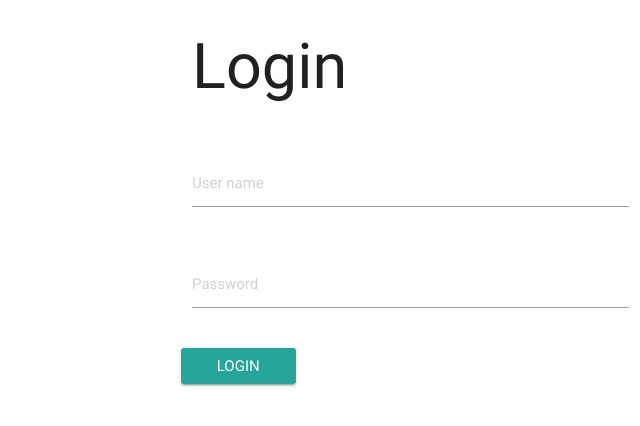
After one commit to DLProgram/Project_Snake_Sort, a Flask app: page /login in a window 1280 px wide. The commit adds this page. Shown: the top 426 px of the page, without its empty margins (0-640 px from the left). Run offline with Flask 2, Linux system fonts and the light colour scheme.

Commit message:
Login page and database

```diff
--- a/main.py
+++ b/main.py
@@ -1,8 +1,18 @@
 #!/usr/bin/env python
-from flask import Flask
-from flask import render_template
 
+import database
+import os
+from flask import Flask, render_template, session, request, redirect, url_for
+
+SAVE_SESSION = True
 app = Flask(__name__)
+
+
+@app.before_request
+def lock():
+    if "/static" not in request.path and "/login" not in request.path:
+        if 'username' not in session:
+            return redirect(url_for('login'))
 
 
 @app.route('/')
@@ -10,5 +20,22 @@ def index():
     return render_template('index.html')
 
 
+@app.route("/login", methods=['GET', 'POST'])
+def login():
+    if request.method == 'POST':
+        users = database.user.select().where(
+            database.user.username == request.form['username'])
+        if len(users) == 1:
+            session['username'] = users[0].username
+            session['role'] = users[0].role
+        else:
+            return render_template("login.html", error="Wrong credentials!")
+        return redirect(url_for('index'))
+    return render_template("login.html")
+
 if __name__ == '__main__':
+    if SAVE_SESSION:
+        app.secret_key = os.urandom(24)
+    else:
+        app.secret_key = "+8\x0fUb\x84\xbe\xc1\xe6'@\x03\xb5\x08?oT.8?_\x88"
     app.run(host='0.0.0.0')
--- /dev/null
+++ b/templates/login.html
@@ -0,0 +1,48 @@
+<!DOCTYPE html>
+  <html>
+    <head>
+      <!--Import materialize.css-->
+      <link type="text/css" rel="stylesheet" href="{{url_for('static',filename='materialize.min.css')}}"  media="screen,projection"/>
+      <title>Snake Sort</title>
+      <!--Let browser know website is optimized for mobile-->
+      <meta name="viewport" content="width=device-width, initial-scale=1.0"/>
+    </head>
+
+    <body>
+      <div class="container">
+        {% if error %}
+        <div class="col s6">
+          <div class="card red darken-1">
+            <div class="card-content white-text">
+              <span class="card-title">Error!</span>
+              <p>{{ error }}</p>
+            </div>
+          </div>
+        </div>
+        {% endif %}
+        <div class="row">
+          <div class="col s12"><h1>Login</h1></div>
+        </div>
+        <form method="post">
+          <div class="row">
+            <div class="input-field col s6">
+              <input placeholder="User name" name="username" type="text">
+            </div>
+          </div>
+          <div class="row">
+            <div class="input-field col s6">
+              <input placeholder="Password" name="password" type="password">
+            </div>
+          </div>
+          <div class="row">
+            <div>
+              <input class="waves-effect waves-light btn" type="submit" value="Login">
+            </div>
+          </div>
+        </form>
+      </div>
+      <!--Import jQuery before materialize.js-->
+      <script type="text/javascript" src="{{url_for('static', filename='jquery-3.1.1.min.js')}}"></script>
+      <script type="text/javascript" src="{{url_for('static', filename='materialize.min.js')}}"></script>
+    </body>
+  </html>
```
Also changed, not shown: database.py (+20 -0 lines), templates/index.html (+1 -10 lines), templates/navbar.html (added, +10 -0 lines), static/Roboto-Light.ttf (added), static/Roboto-Light.woff (added), static/Roboto-Light.woff2 (added).
